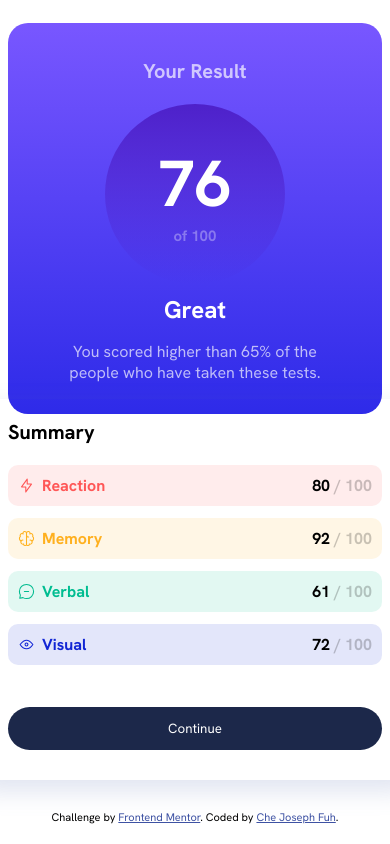
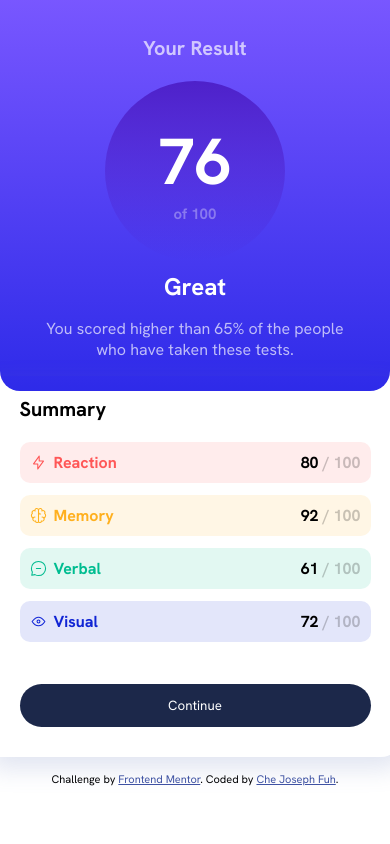
Before and after one commit to zador237/Results-summary, a plain HTML site: page index.html in a window 390 px wide. Shown: the top 844 px of the page. Drawn offline with Linux system fonts and the light colour scheme.

Commit message:
Add files via upload

```diff
--- a/index.html
+++ b/index.html
@@ -152,9 +152,13 @@
       background-image: linear-gradient(hsl(252, 100%, 67%), hsl(241, 81%, 54%));
     }
      @media (max-width: 575px){
+      body{
+        margin: 0;
+      }
       .main-container{
         display: flex;
         flex-direction: column;
+        height: fit-content;
 
       }
 
@@ -162,7 +166,7 @@
         position: relative;
         top:-15px;
         left: 0;
-        width: 100%;
+        width: 90%;
         padding: 0 30px;
       }
       .results{
@@ -171,6 +175,8 @@
         display: flex;
         flex-direction: column;
         align-items: center;
+        border-top-left-radius: 0;
+        border-top-right-radius: 0;
       }
       .summary > *{
       height: 100%;
```
